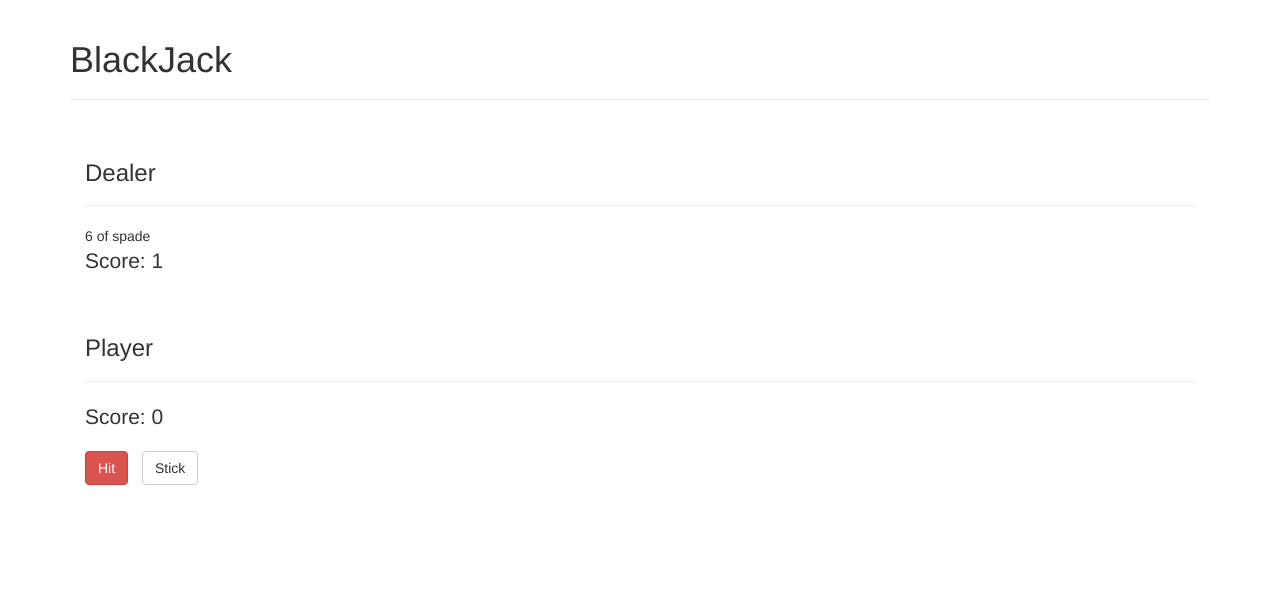
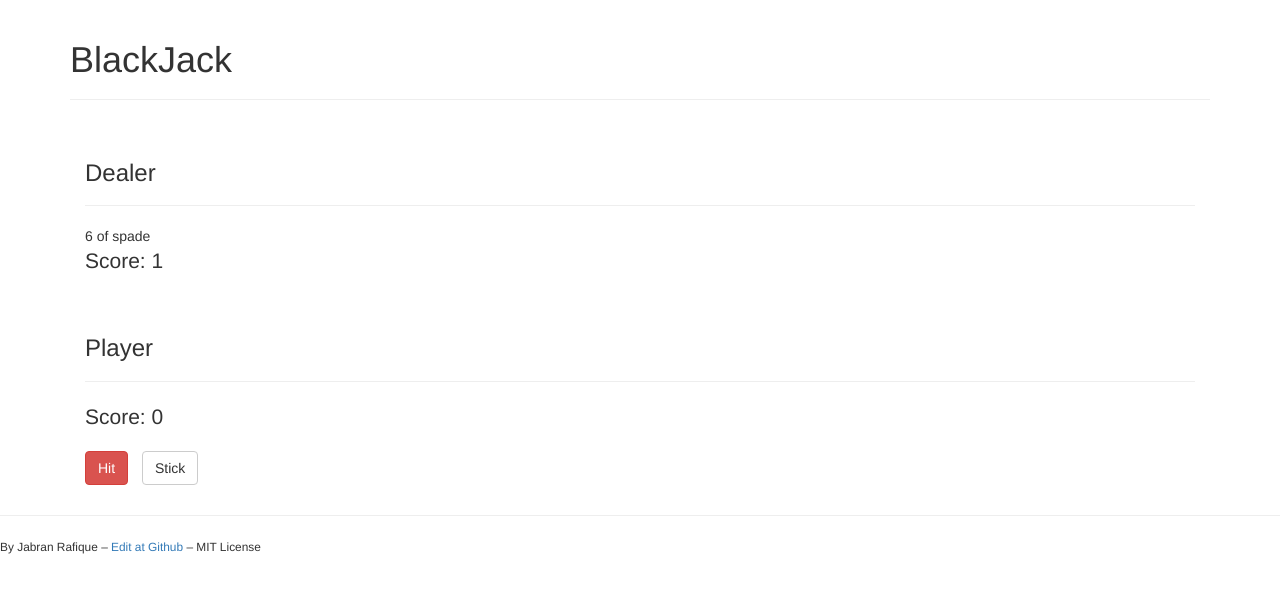
Before and after one commit to jabranr/blackjack, a website: page index.html in a window 1280 px wide. Drawn offline with nearby package versions, Linux system fonts and the light colour scheme.

Commit message:
add readme, footer to front-end

```diff
--- a/index.html
+++ b/index.html
@@ -52,5 +52,14 @@
 		</div>
 
 		<script src="js/script.js"></script>
+
+		<div class="footer">
+			<hr>
+			<p>
+				<small>
+					By Jabran Rafique &ndash; <a href="https://github.com/jabranr/blackjack">Edit at Github</a> &ndash; MIT License
+				</small>
+			</p>
+		</div>
 	</body>
 </html>
--- a/package.json
+++ b/package.json
@@ -1,6 +1,6 @@
 {
   "name": "blackjack",
-  "version": "1.0.0",
+  "version": "1.1.0",
   "description": "Simple Blackjack game in JavaScript",
   "main": "index.html",
   "scripts": {
```
Also changed, not shown: 1 other file.
